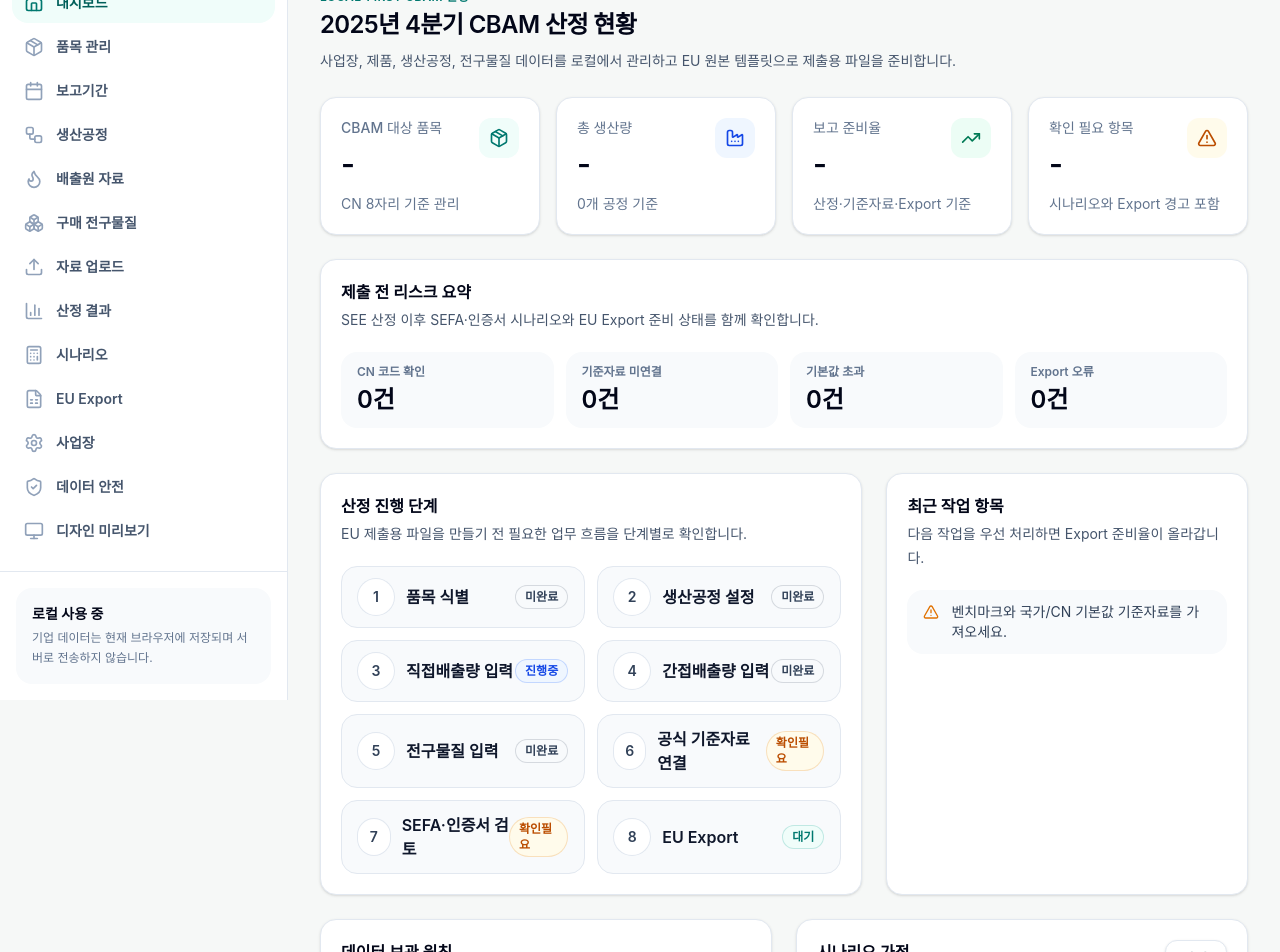
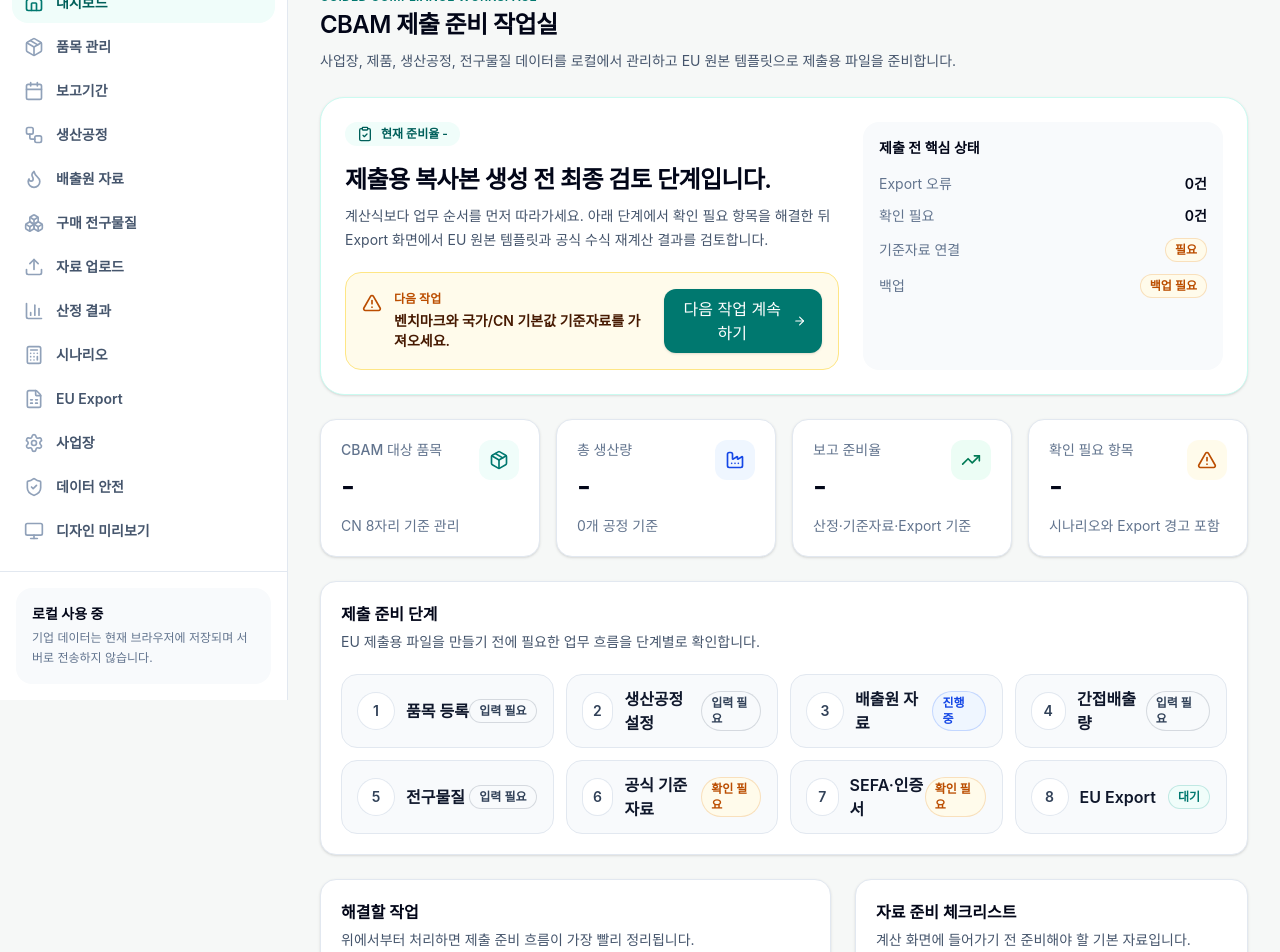
Before and after one commit to neod00/cbam-local-pwa, a Next.js app: page / in a window 1280 px wide. Shown: the part 100-1052 px from the top of the page. Built offline with nearby package versions, Linux system fonts and the light colour scheme.

Commit message:
Redesign dashboard as guided workspace

```diff
--- a/scripts/verify-dashboard-summary.mjs
+++ b/scripts/verify-dashboard-summary.mjs
@@ -79,8 +79,10 @@ const baseRiskSummary = {
 const result = {
   id: 'result-1',
   process_name: 'Rolling',
+  process_id: 'process-1',
   product_name: 'Hot Rolled Coil',
   output_mass_t: 100,
+  direct_emissions_tco2e: 120,
   source_stream_count: 1,
   source_stream_delta_tco2e: 0,
   indirect_emissions_applicable: false,
@@ -137,7 +139,7 @@ const riskDashboard = createDashboardSummary({
 
 assert.equal(riskDashboard.warningCount, 6);
 assert.ok(riskDashboard.readinessRate < 100);
-assert.equal(riskDashboard.steps.find((step) => step.name === '공식 기준자료 연결').status, '확인필요');
+assert.equal(riskDashboard.steps.find((step) => step.name === '공식 기준자료').status, '확인 필요');
 assert.equal(riskDashboard.steps.find((step) => step.name === 'EU Export').status, '오류');
 assert.equal(riskDashboard.recentTasks[0].href, '/products');
 assert.equal(riskDashboard.recentTasks[0].tone, 'danger');
@@ -188,8 +190,8 @@ const missingSourceStreamDashboard = createDashboardSummary({
   hasDefaultValueReference: true,
 });
 
-assert.equal(missingSourceStreamDashboard.steps.find((step) => step.name === '직접배출량 입력').status, '확인필요');
-assert.equal(missingSourceStreamDashboard.steps.find((step) => step.name === '직접배출량 입력').tone, 'warning');
+assert.equal(missingSourceStreamDashboard.steps.find((step) => step.name === '배출원 자료').status, '확인 필요');
+assert.equal(missingSourceStreamDashboard.steps.find((step) => step.name === '배출원 자료').tone, 'warning');
 assert.ok(missingSourceStreamDashboard.readinessRate < 100);
 
 const scenarioBasisDashboard = createDashboardSummary({
--- a/scripts/verify-mvp-flow.mjs
+++ b/scripts/verify-mvp-flow.mjs
@@ -36,7 +36,9 @@ for (const label of ['대시보드', '품목 관리', '생산공정', '시나리
 
 assert.ok(layout.includes('로컬 우선 CBAM 내재배출량 산정 도구'), 'metadata should describe the local-first CBAM tool');
 assert.ok(dashboard.includes('사업장, 제품, 생산공정, 전구물질'), 'dashboard should describe the core local workflow');
-assert.ok(dashboard.includes('SEE 산정 이후 SEFA·인증서 시나리오'), 'dashboard should connect SEE to scenario review');
+assert.ok(dashboard.includes('CBAM 제출 준비 작업실'), 'dashboard should present the guided workspace');
+assert.ok(dashboard.includes('다음 작업 계속하기'), 'dashboard should expose a next action CTA');
+assert.ok(dashboard.includes('자료 준비 체크리스트'), 'dashboard should show evidence preparation guidance');
 assert.ok(exportPage.includes('공식 수식 셀이 계산하도록 직접 덮어쓰지 않습니다'), 'Export should preserve official formula cells');
 assert.ok(exportPage.includes('Excel에서 생성된 복사본을 열면'), 'Export should tell users to review Excel formula outputs');
 assert.ok(resultsPage.includes('제품별 SEE 산정 결과'), 'Results page should show product-level SEE results');
--- a/src/app/page.tsx
+++ b/src/app/page.tsx
@@ -1,7 +1,7 @@
 'use client';
 
-import { PageHeader, SectionCard, StatCard, StatusBadge } from '@/components/ui';
 import { ScenarioAssumptionSummary } from '@/components/ScenarioAssumptionSummary';
+import { Button, PageHeader, SectionCard, StatCard, StatusBadge } from '@/components/ui';
 import { calculateLocalResults, type LocalCalculationResult } from '@/lib/calculation-engine';
 import { createDashboardSummary } from '@/lib/dashboard-summary';
 import { evaluateEuExportReadiness } from '@/lib/eu-template-export';
@@ -15,12 +15,12 @@ import {
   type ScenarioAssumptions,
   type ScenarioRiskSummary,
 } from '@/lib/scenario-calculation';
-import { AlertTriangle, CheckCircle2, Factory, FileSpreadsheet, Package, TrendingUp } from 'lucide-react';
+import { AlertTriangle, ArrowRight, CheckCircle2, ClipboardCheck, Factory, FileSpreadsheet, Package, ShieldCheck, TrendingUp } from 'lucide-react';
 import Link from 'next/link';
 import { useEffect, useMemo, useState } from 'react';
 
 function formatNumber(value: number) {
-  return new Intl.NumberFormat(undefined, { maximumFractionDigits: 4 }).format(value);
+  return new Intl.NumberFormat('ko-KR', { maximumFractionDigits: 4 }).format(value);
 }
 
 function formatDateTime(value?: string) {
@@ -28,7 +28,7 @@ function formatDateTime(value?: string) {
     return '아직 백업하지 않음';
   }
 
-  return new Intl.DateTimeFormat(undefined, {
+  return new Intl.DateTimeFormat('ko-KR', {
     dateStyle: 'medium',
     timeStyle: 'short',
   }).format(new Date(value));
@@ -137,14 +137,80 @@ export default function Home() {
     scenarioRiskSummary,
   ]);
   const backupStatus = useMemo(() => getBackupStatus(lastBackupAt), [lastBackupAt]);
+  const nextTask = dashboard.recentTasks[0];
+  const currentStatus = exportErrorCount > 0
+    ? 'Export 오류를 먼저 해결해야 합니다.'
+    : dashboard.warningCount > 0
+      ? `${dashboard.warningCount}개 항목을 확인하면 제출 준비율이 올라갑니다.`
+      : '제출용 복사본 생성 전 최종 검토 단계입니다.';
 
   return (
     <div className="space-y-6">
       <PageHeader
-        eyebrow="Local-first CBAM 산정"
-        title="2025년 4분기 CBAM 산정 현황"
+        eyebrow="Guided Compliance Workspace"
+        title="CBAM 제출 준비 작업실"
         description="사업장, 제품, 생산공정, 전구물질 데이터를 로컬에서 관리하고 EU 원본 템플릿으로 제출용 파일을 준비합니다."
       />
+
+      <section className="rounded-3xl border border-teal-100 bg-white p-6 shadow-sm">
+        <div className="grid grid-cols-1 gap-6 xl:grid-cols-[minmax(0,1fr)_360px]">
+          <div>
+            <div className="inline-flex items-center gap-2 rounded-full bg-teal-50 px-3 py-1 text-xs font-semibold text-teal-800">
+              <ClipboardCheck className="h-4 w-4" />
+              현재 준비율 {loading ? '-' : `${dashboard.readinessRate}%`}
+            </div>
+            <h2 className="mt-4 text-2xl font-semibold tracking-tight text-slate-950">
+              {currentStatus}
+            </h2>
+            <p className="mt-2 max-w-3xl text-sm leading-6 text-slate-600">
+              계산식보다 업무 순서를 먼저 따라가세요. 아래 단계에서 확인 필요 항목을 해결한 뒤 Export 화면에서 EU 원본 템플릿과 공식 수식 재계산 결과를 검토합니다.
+            </p>
+            {nextTask && (
+              <div className="mt-5 flex flex-col gap-3 rounded-2xl border border-amber-200 bg-amber-50 p-4 md:flex-row md:items-center md:justify-between">
+                <div className="flex gap-3">
+                  <AlertTriangle className="mt-0.5 h-5 w-5 flex-none text-amber-700" />
+                  <div>
+                    <p className="text-xs font-semibold text-amber-700">다음 작업</p>
+                    <p className="mt-1 text-sm font-semibold text-amber-950">{nextTask.label}</p>
+                  </div>
+                </div>
+                <Link href={nextTask.href}>
+                  <Button className="w-full md:w-auto">
+                    다음 작업 계속하기
+                    <ArrowRight className="ml-2 h-4 w-4" />
+                  </Button>
+                </Link>
+              </div>
+            )}
+          </div>
+
+          <div className="rounded-2xl bg-slate-50 p-4">
+            <p className="text-sm font-semibold text-slate-950">제출 전 핵심 상태</p>
+            <dl className="mt-4 space-y-3 text-sm">
+              <div className="flex items-center justify-between gap-3">
+                <dt className="text-slate-500">Export 오류</dt>
+                <dd className="font-semibold text-slate-950">{exportErrorCount}건</dd>
+              </div>
+              <div className="flex items-center justify-between gap-3">
+                <dt className="text-slate-500">확인 필요</dt>
+                <dd className="font-semibold text-slate-950">{dashboard.warningCount}건</dd>
+              </div>
+              <div className="flex items-center justify-between gap-3">
+                <dt className="text-slate-500">기준자료 연결</dt>
+                <dd>
+                  <StatusBadge tone={hasBenchmarkReference && hasDefaultValueReference ? 'success' : 'warning'}>
+                    {hasBenchmarkReference && hasDefaultValueReference ? '완료' : '필요'}
+                  </StatusBadge>
+                </dd>
+              </div>
+              <div className="flex items-center justify-between gap-3">
+                <dt className="text-slate-500">백업</dt>
+                <dd><StatusBadge tone={backupStatus.tone}>{backupStatus.label}</StatusBadge></dd>
+              </div>
+            </dl>
+          </div>
+        </div>
+      </section>
 
       <div className="grid grid-cols-1 gap-4 sm:grid-cols-2 xl:grid-cols-4">
         <StatCard label="CBAM 대상 품목" value={loading ? '-' : `${productCount}개`} helper="CN 8자리 기준 관리" icon={Package} tone="pending" />
@@ -154,35 +220,10 @@ export default function Home() {
       </div>
 
       <SectionCard
-        title="제출 전 리스크 요약"
-        description="SEE 산정 이후 SEFA·인증서 시나리오와 EU Export 준비 상태를 함께 확인합니다."
+        title="제출 준비 단계"
+        description="EU 제출용 파일을 만들기 전에 필요한 업무 흐름을 단계별로 확인합니다."
       >
-        <div className="grid grid-cols-1 gap-3 md:grid-cols-4">
-          <div className="rounded-2xl bg-slate-50 px-4 py-3">
-            <p className="text-xs font-semibold text-slate-500">CN 코드 확인</p>
-            <p className="mt-1 text-2xl font-semibold text-slate-950">{scenarioRiskSummary.missing_cn_count}건</p>
-          </div>
-          <div className="rounded-2xl bg-slate-50 px-4 py-3">
-            <p className="text-xs font-semibold text-slate-500">기준자료 미연결</p>
-            <p className="mt-1 text-2xl font-semibold text-slate-950">{scenarioRiskSummary.missing_official_reference_count}건</p>
-          </div>
-          <div className="rounded-2xl bg-slate-50 px-4 py-3">
-            <p className="text-xs font-semibold text-slate-500">기본값 초과</p>
-            <p className="mt-1 text-2xl font-semibold text-slate-950">{scenarioRiskSummary.above_default_count}건</p>
-          </div>
-          <div className="rounded-2xl bg-slate-50 px-4 py-3">
-            <p className="text-xs font-semibold text-slate-500">Export 오류</p>
-            <p className="mt-1 text-2xl font-semibold text-slate-950">{exportErrorCount}건</p>
-          </div>
-        </div>
-      </SectionCard>
-
-      <div className="grid grid-cols-1 gap-6 xl:grid-cols-[minmax(0,1.5fr)_minmax(320px,1fr)]">
-        <SectionCard
-          title="산정 진행 단계"
-          description="EU 제출용 파일을 만들기 전 필요한 업무 흐름을 단계별로 확인합니다."
-        >
-          <div className="grid grid-cols-1 gap-3 md:grid-cols-2">
+        <div className="grid grid-cols-1 gap-3 md:grid-cols-2 xl:grid-cols-4">
           {dashboard.steps.map((step, index) => (
             <div key={step.name} className="flex items-center justify-between rounded-2xl border border-slate-200 bg-slate-50 px-4 py-3">
               <div className="flex items-center gap-3">
@@ -197,7 +238,8 @@ export default function Home() {
         </div>
       </SectionCard>
 
-        <SectionCard title="최근 작업 항목" description="다음 작업을 우선 처리하면 Export 준비율이 올라갑니다.">
+      <div className="grid grid-cols-1 gap-6 xl:grid-cols-[minmax(0,1.3fr)_minmax(340px,1fr)]">
+        <SectionCard title="해결할 작업" description="위에서부터 처리하면 제출 준비 흐름이 가장 빨리 정리됩니다.">
           <ul className="space-y-3">
             {dashboard.recentTasks.map((task) => (
               <li key={`${task.href}-${task.label}`}>
@@ -213,14 +255,24 @@ export default function Home() {
             ))}
           </ul>
         </SectionCard>
+
+        <SectionCard title="자료 준비 체크리스트" description="계산 화면에 들어가기 전 준비해야 할 기본 자료입니다.">
+          <ul className="space-y-2 text-sm text-slate-700">
+            {['CN 코드', '생산량과 판매/내부소비 수량', '연료·공정 원료 사용량', '전력 사용량과 배출계수', '전구물질 구매량과 공급사 SEE 자료', '최신 EU 원본 템플릿', '.cbam 백업'].map((item) => (
+              <li key={item} className="flex items-center gap-2">
+                <CheckCircle2 className="h-4 w-4 text-teal-700" />
+                {item}
+              </li>
+            ))}
+          </ul>
+        </SectionCard>
       </div>
 
       <div className="grid grid-cols-1 gap-6 lg:grid-cols-2">
-        <SectionCard title="데이터 보관 원칙" description="무료 PWA 버전은 기업 데이터를 서버로 전송하지 않는 구조를 우선합니다.">
+        <SectionCard title="로컬 데이터 보관 원칙" description="무료 PWA 버전은 기업 데이터를 서버로 전송하지 않는 구조를 우선합니다.">
           <div className="space-y-3">
             <div className="rounded-2xl bg-teal-50 p-4 text-sm leading-6 text-teal-900">
-              입력 데이터는 브라우저 로컬 DB에 저장됩니다. PC 교체나 브라우저 데이터 삭제에 대비해 중요한 입력 후에는
-              `.cbam` 백업을 내려받아 회사의 안전한 폴더에 보관하세요.
+              입력 데이터는 브라우저 로컬 DB에 저장됩니다. PC 교체나 브라우저 데이터 삭제에 대비해 중요한 입력 후에는 `.cbam` 백업을 내려받아 회사의 안전한 폴더에 보관하세요.
             </div>
             <Link href="/settings" className="flex items-center justify-between gap-3 rounded-2xl border border-slate-200 bg-white px-4 py-3 text-sm transition hover:bg-slate-50">
               <span>
@@ -243,9 +295,18 @@ export default function Home() {
             <div>
               <div className="font-semibold text-slate-950">원본 템플릿 유지</div>
               <p className="mt-1 text-sm leading-6 text-slate-600">
-                공식 시트명, 영문 라벨, 수식은 변경하지 않고 확인된 입력 셀에만 데이터를 반영합니다.
+                공식 시트명, 영어 라벨, 수식은 변경하지 않고 확인된 입력 셀에만 데이터를 반영합니다. Export 후 Excel에서 공식 수식 재계산 결과를 검토하세요.
               </p>
             </div>
+          </div>
+        </SectionCard>
+
+        <SectionCard title="제출 책임 안내" description="앱은 제출 준비를 돕지만 최종 제출 판단을 대신하지 않습니다.">
+          <div className="flex gap-3 rounded-2xl border border-amber-200 bg-amber-50 p-4 text-sm leading-6 text-amber-900">
+            <ShieldCheck className="mt-0.5 h-5 w-5 flex-none" />
+            <p>
+              제출 전에는 회사 내부 검토와 필요한 경우 전문기관 검증을 진행하세요. SEFA 및 인증서 지표는 현재 검토용 시나리오입니다.
+            </p>
           </div>
         </SectionCard>
       </div>
--- a/src/lib/dashboard-summary.ts
+++ b/src/lib/dashboard-summary.ts
@@ -153,27 +153,27 @@ export function createDashboardSummary(input: DashboardSummaryInput): DashboardS
     const readinessRate = Math.round((completedSteps / 8) * 100);
 
     const steps: DashboardStep[] = [
-        { name: '품목 식별', status: productCount > 0 ? '완료' : '미완료', tone: productCount > 0 ? 'success' : 'neutral' },
-        { name: '생산공정 설정', status: processCount > 0 ? '완료' : '미완료', tone: processCount > 0 ? 'success' : 'neutral' },
+        { name: '품목 등록', status: productCount > 0 ? '완료' : '입력 필요', tone: productCount > 0 ? 'success' : 'neutral' },
+        { name: '생산공정 설정', status: processCount > 0 ? '완료' : '입력 필요', tone: processCount > 0 ? 'success' : 'neutral' },
         {
-            name: '직접배출량 입력',
-            status: sourceStreamIssueCount > 0 ? '확인필요' : results.some((result) => result.source_stream_count > 0) ? '완료' : '진행중',
+            name: '배출원 자료',
+            status: sourceStreamIssueCount > 0 ? '확인 필요' : results.some((result) => result.source_stream_count > 0) ? '완료' : '진행중',
             tone: sourceStreamIssueCount > 0 ? 'warning' : results.some((result) => result.source_stream_count > 0) ? 'success' : 'info',
         },
         {
-            name: '간접배출량 입력',
-            status: indirectNotRequired ? '해당없음' : indirectCompleted ? '완료' : '미완료',
+            name: '간접배출량',
+            status: indirectNotRequired ? '해당 없음' : indirectCompleted ? '완료' : '입력 필요',
             tone: indirectNotRequired || indirectCompleted ? 'success' : 'neutral',
         },
-        { name: '전구물질 입력', status: precursorCount > 0 ? '완료' : '미완료', tone: precursorCount > 0 ? 'success' : 'neutral' },
+        { name: '전구물질', status: precursorCount > 0 ? '완료' : '입력 필요', tone: precursorCount > 0 ? 'success' : 'neutral' },
         {
-            name: '공식 기준자료 연결',
-            status: hasOfficialReferences ? '완료' : '확인필요',
+            name: '공식 기준자료',
+            status: hasOfficialReferences ? '완료' : '확인 필요',
             tone: hasOfficialReferences ? 'success' : 'warning',
         },
         {
-            name: 'SEFA·인증서 검토',
-            status: scenarioRiskSummary.is_ready_for_review ? '검토가능' : '확인필요',
+            name: 'SEFA·인증서',
+            status: scenarioRiskSummary.is_ready_for_review ? '검토 가능' : '확인 필요',
             tone: scenarioRiskSummary.is_ready_for_review ? 'success' : 'warning',
         },
         {
@@ -187,10 +187,10 @@ export function createDashboardSummary(input: DashboardSummaryInput): DashboardS
     const recentTasks: DashboardTask[] = priorityTasks.length > 0
         ? priorityTasks.slice(0, 4)
         : [
-            { label: 'EU 템플릿 Parameters_CNCodes 기준으로 제품 CN 코드 확인', href: '/products', tone: 'success' },
-            { label: '공식 기준자료를 가져와 SEFA·인증서 시나리오를 확인', href: '/scenarios', tone: 'success' },
-            { label: indirectNotRequired ? 'CN 코드별 간접배출 제외 여부 확인' : '생산공정별 전력 사용량 입력', href: '/processes', tone: 'success' },
-            { label: 'EU 원본 템플릿 복사본 Export 준비', href: '/export', tone: 'success' },
+            { label: 'EU 템플릿 Parameters_CNCodes 기준으로 제품 CN 코드를 확인하세요.', href: '/products', tone: 'success' },
+            { label: '공식 기준자료를 가져와 SEFA·인증서 시나리오를 확인하세요.', href: '/scenarios', tone: 'success' },
+            { label: indirectNotRequired ? 'CN 코드별 간접배출 제외 여부를 확인하세요.' : '생산공정별 전력 사용량을 입력하세요.', href: '/processes', tone: 'success' },
+            { label: 'EU 원본 템플릿 복사본 Export를 준비하세요.', href: '/export', tone: 'success' },
         ];
 
     return {
```
Also changed, not shown: 1 other file (tests, documents, lock files or other folders). Lines whose indentation alone changed are shown as unchanged.
